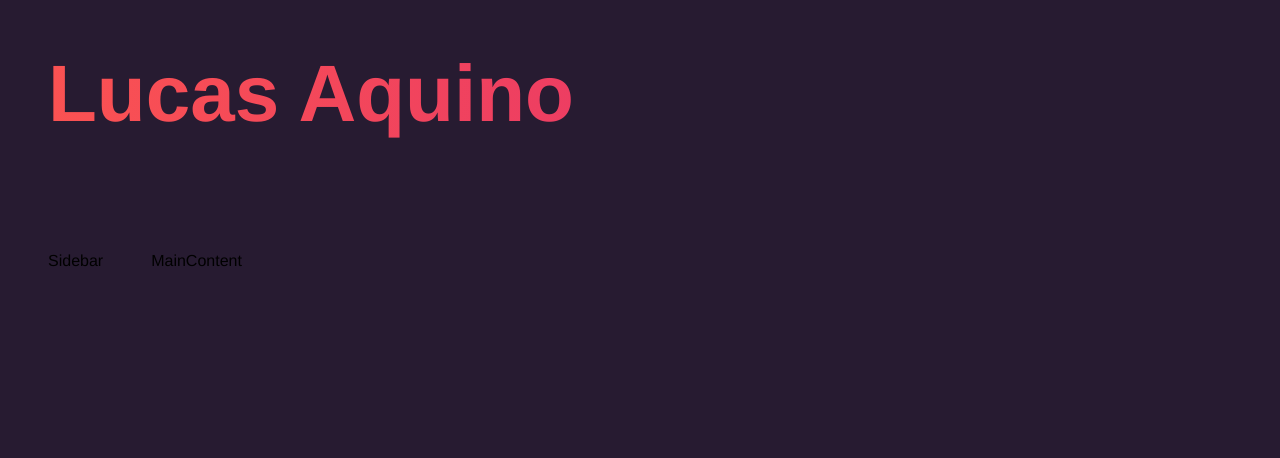
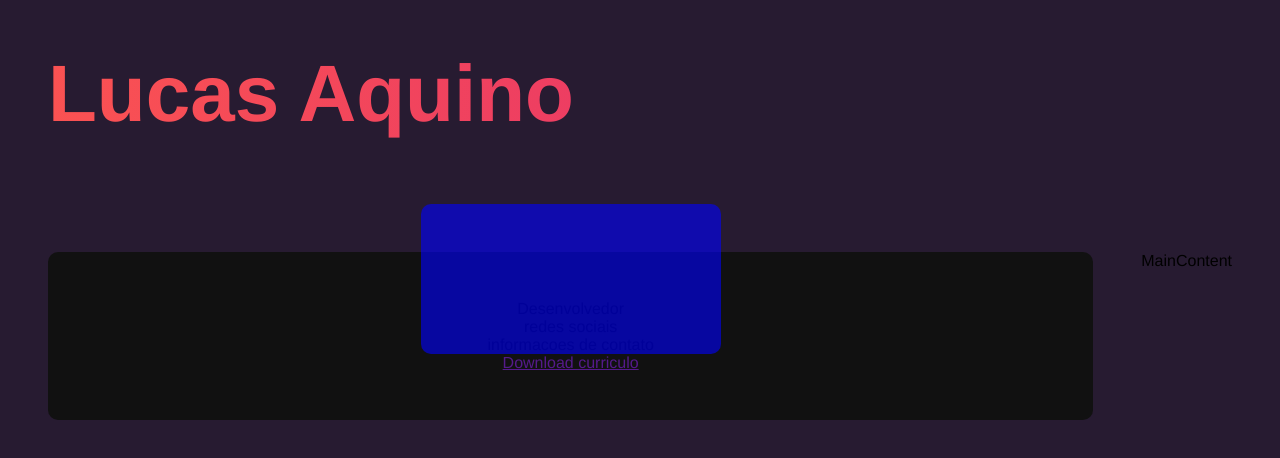
Before and after one commit to devLucasAquino/portfolio, a React (Vite) app: page / in a window 1280 px wide. Shown: the top 458 px of the page. Built offline with nearby package versions, Linux system fonts and the light colour scheme.

Commit message:
style: init estilo sidebar

```diff
--- a/src/components/Sidebar.jsx
+++ b/src/components/Sidebar.jsx
@@ -1,6 +1,14 @@
+import '../styles/components/sidebar.sass';
+
 const Sidebar = () => {
     return(
-        <p>Sidebar</p>
+        <aside id="sidebar">
+            <canvas id="img"></canvas>
+            <p className="title">Desenvolvedor</p>
+            <p>redes sociais</p>
+            <p>informacoes de contato</p>
+            <a href="" className="btn">Download curriculo</a>
+        </aside>
     )
 }
 
--- /dev/null
+++ b/src/styles/components/sidebar.sass
@@ -0,0 +1,20 @@
+@use '../variables'
+
+#sidebar
+    background-color: variables.$bg-color
+    flex: 1 1 0
+    border-radius: variables.$container-border-radius
+    display: flex
+    align-items: center
+    flex-direction: column
+    text-align: center
+    position: relative
+    padding: 3rem 0
+
+    #img
+        max-width: 70%
+        border-radius: variables.$container-border-radius
+        position: absolute
+        top: -3rem
+
+        background-color: #00f9
```
Also changed, not shown: src/img/perfilSemFoto.webp (added).
